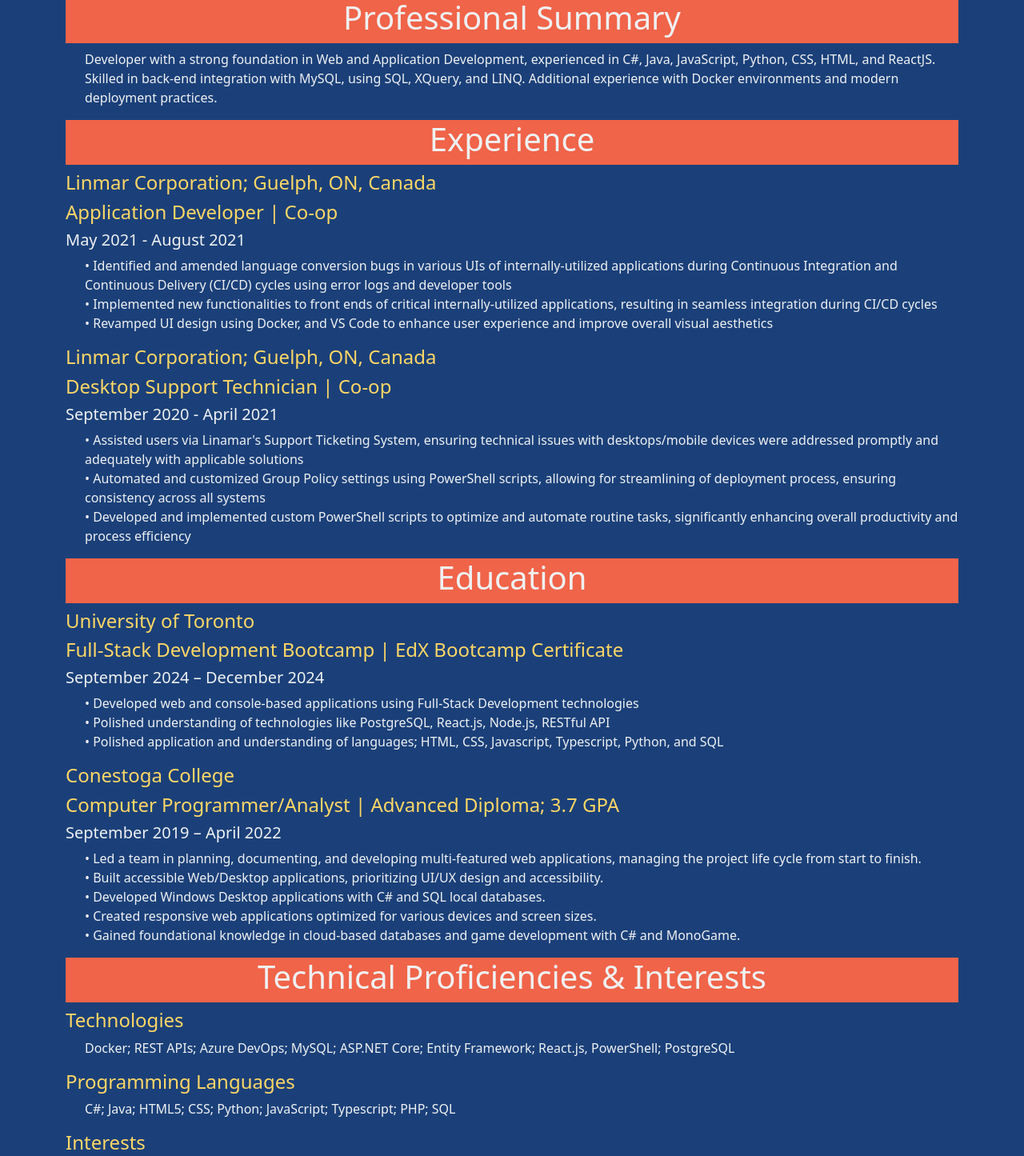
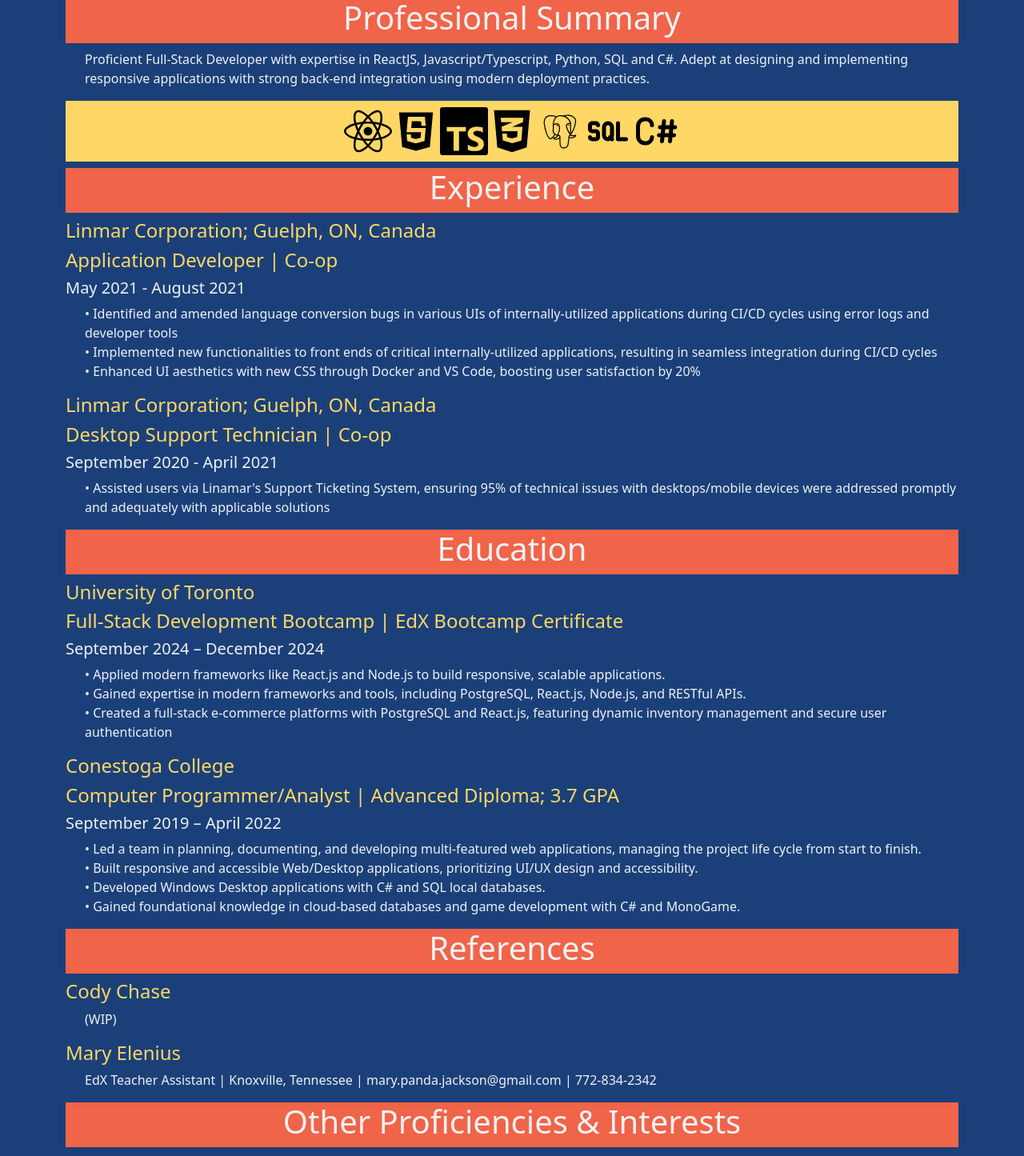
Before and after one commit to keithrsialana/Portfolio-Website, a React (Vite) app: page /resume in a window 1280 px wide. Shown: the part 480-1925 px from the top of the page at 80% size. Built offline with nearby package versions, Linux system fonts and the light colour scheme.

Commit message:
updated resume page

```diff
--- a/src/components/navBar.jsx
+++ b/src/components/navBar.jsx
@@ -8,7 +8,7 @@
 			<ul className="navbar-nav">
 				<NavItem label="About Me" to="/"/>
 				<NavItem label="Portfolio" to="/portfolio"/>
-				<NavItem label="Contact" to="/contact"/>
+				<NavItem label="Contact Me (WIP)" to="/contact"/>
 				<NavItem label="Resume" to="/resume"/>
 			</ul>
 		</div>
--- a/src/components/res_contact_item.jsx
+++ b/src/components/res_contact_item.jsx
@@ -4,7 +4,7 @@
 	const {label, content, _link} = props;
 	return (
 		<div className="text-center">
-			<h5 className="label text-mustard">{label}: </h5>
+			<h5 className="label text-mustard">{label}</h5>
             {
                 _link ? <a href={_link}><h5>{content}</h5></a> : <h5>{content}</h5>
 			}
--- a/src/pages/contact.jsx
+++ b/src/pages/contact.jsx
@@ -68,7 +68,7 @@
 	return (
 		<div className="text-center ">
 			<IoMdMail style={{ color: "#F06449", fontSize: "5em" }} />
-			<h1 className="display-2 text-mustard">Contact Me</h1>
+			<h1 className="display-2 text-mustard">Contact Me (WIP)</h1>
 			<p>
 				My preferred method of contact is through email. If you would like to
 				send me an email, you can use this form.
@@ -92,6 +92,7 @@
 							value={name}
 							onChange={handleNameChange}
 							onMouseLeave={onMouseLeave}
+							disabled
 						/>
 					</div>
 				</div>
@@ -108,6 +109,7 @@
 							value={email}
 							onChange={handleEmailChange}
 							onMouseLeave={onMouseLeave}
+							disabled
 						/>
 					</div>
 				</div>
@@ -125,12 +127,13 @@
 							value={message}
 							onChange={handleMessageChange}
 							onMouseLeave={onMouseLeave}
+							disabled
 						/>
 					</div>
 				</div>
 				<div className="row">
 					<div className="col-sm-12">
-						<button type="submit" class="btn bg-tomato mb-3 col-sm-6">
+						<button type="submit" class="btn bg-tomato mb-3 col-sm-6" disabled>
 							Send Email
 						</button>
 					</div>
--- a/src/pages/resume.jsx
+++ b/src/pages/resume.jsx
@@ -1,14 +1,19 @@
 import React from "react";
-import myLocalPdf from "../../src/assets/Dev_CV_Keith_Sialana.pdf";
+import myLocalPdf from "../../src/assets/CV_Keith_Sialana.pdf";
 import ResumeContactItem from "../components/res_contact_item";
 import ResumeItem from "../components/resumeItem";
+import { FaReact } from "react-icons/fa6";
+import { DiJavascript, DiPostgresql } from "react-icons/di";
+import { SiTypescript } from "react-icons/si";
+import { TbBrandCSharp, TbSql } from "react-icons/tb";
+import { FaCss3Alt } from "react-icons/fa";
 
 const resume = () => {
 	return (
 		<div className="resume">
 			<h1 className="text-center display-2 text-mustard">Keith Ronald Sialana</h1>
 			<ResumeContactItem label="Location" content="Guelph, ON, Canada"/>
-			<ResumeContactItem label="Email" content="keith.sialana@hotmail.com" _link="mailto:keith.sialana@hotmail.com"/>
+			<ResumeContactItem label="Email" content="keith.sialana@gmail.com" _link="mailto:keith.sialana@gmail.com"/>
 			<ResumeContactItem label="Phone Number" content="+1 (519) 731-5141"/>
 			<ResumeContactItem label="LinkedIn" content="https://www.linkedin.com/in/keithrsialana/" _link="https://www.linkedin.com/in/keithrsialana/"/>
 			<ResumeContactItem label="GitHub" content="https://github.com/keithrsialana/" _link="https://github.com/keithrsialana/"/>
@@ -17,40 +22,31 @@
 					Professional Summary
 				</h2>
 				<p>
-					Developer with a strong foundation in Web and Application Development,
-					experienced in C#, Java, JavaScript, Python, CSS, HTML, and ReactJS.
-					Skilled in back-end integration with MySQL, using SQL, XQuery, and
-					LINQ. Additional experience with Docker environments and modern
-					deployment practices.
+				Proficient Full-Stack Developer with expertise in ReactJS, Javascript/Typescript, Python, SQL and C#. Adept at designing and implementing responsive applications with strong back-end integration using modern deployment practices.
 				</p>
+				<h2 className="text-center bg-mustard display-6 pb-2 pt-2 text-black">
+				<FaReact style={{ color: "black", fontSize: "1.5em" }} />
+				<DiJavascript style={{ color: "black", fontSize: "1.5em" }} />
+				<SiTypescript style={{ color: "black", fontSize: "1.5em" }} />
+				<FaCss3Alt style={{ color: "black", fontSize: "1.5em" }} />
+				<DiPostgresql style={{ color: "black", fontSize: "1.5em" }} />
+				<TbSql style={{ color: "black", fontSize: "1.5em" }} />
+				<TbBrandCSharp style={{ color: "black", fontSize: "1.5em" }} />
+				</h2>
 				<h2 className="text-center bg-tomato display-6 pb-2">Experience</h2>
 				<h4 className="label text-mustard">Linmar Corporation; Guelph, ON, Canada</h4>
 				<h4 className="label text-mustard">Application Developer | Co-op</h4>
 				<h5>May 2021 - August 2021</h5>
 				<p>
-					• Identified and amended language conversion bugs in various UIs of
-					internally-utilized applications during Continuous Integration and
-					Continuous Delivery (CI/CD) cycles using error logs and developer
-					tools
-					<br />• Implemented new functionalities to front ends of critical
-					internally-utilized applications, resulting in seamless integration
-					during CI/CD cycles
-					<br />• Revamped UI design using Docker, and VS Code to enhance user
-					experience and improve overall visual aesthetics
+					•  Identified and amended language conversion bugs in various UIs of internally-utilized applications during CI/CD cycles using error logs and developer tools
+					<br />•  Implemented new functionalities to front ends of critical internally-utilized applications, resulting in seamless integration during CI/CD cycles
+					<br />•  Enhanced UI aesthetics with new CSS through Docker and VS Code, boosting user satisfaction by 20%
 				</p>
 				<h4 className="label text-mustard">Linmar Corporation; Guelph, ON, Canada</h4>
 				<h4 className="label text-mustard">Desktop Support Technician | Co-op</h4>
 				<h5> September 2020 - April 2021</h5>
 				<p>
-					• Assisted users via Linamar's Support Ticketing System, ensuring
-					technical issues with desktops/mobile devices were addressed promptly
-					and adequately with applicable solutions
-					<br />• Automated and customized Group Policy settings using
-					PowerShell scripts, allowing for streamlining of deployment process,
-					ensuring consistency across all systems
-					<br />• Developed and implemented custom PowerShell scripts to
-					optimize and automate routine tasks, significantly enhancing overall
-					productivity and process efficiency
+					• Assisted users via Linamar's Support Ticketing System, ensuring 95% of technical issues with desktops/mobile devices were addressed promptly and adequately with applicable solutions
 				</p>
 				<h2 className="text-center bg-tomato display-6 pb-2">Education</h2>
 				<h4 className="label text-mustard">University of Toronto</h4>
@@ -59,12 +55,9 @@
 				</h4>
 				<h5>September 2024 – December 2024</h5>
 				<p>
-					• Developed web and console-based applications using Full-Stack
-					Development technologies
-					<br />• Polished understanding of technologies like PostgreSQL,
-					React.js, Node.js, RESTful API
-					<br />• Polished application and understanding of languages; HTML,
-					CSS, Javascript, Typescript, Python, and SQL
+					• Applied modern frameworks like React.js and Node.js to build responsive, scalable applications.
+					<br />• Gained expertise in modern frameworks and tools, including PostgreSQL, React.js, Node.js, and RESTful APIs.
+					<br />• Created a full-stack e-commerce platforms with PostgreSQL and React.js, featuring dynamic inventory management and secure user authentication
 				</p>
 				<h4 className="label text-mustard">Conestoga College</h4>
 				<h4 className="label text-mustard">
@@ -72,31 +65,28 @@
 				</h4>
 				<h5>September 2019 – April 2022</h5>
 				<p className="ml-md-4">
-					• Led a team in planning, documenting, and developing multi-featured
-					web applications, managing the project life cycle from start to
-					finish.
-					<br />• Built accessible Web/Desktop applications, prioritizing UI/UX
-					design and accessibility.
-					<br />• Developed Windows Desktop applications with C# and SQL local
-					databases.
-					<br />• Created responsive web applications optimized for various
-					devices and screen sizes.
-					<br />• Gained foundational knowledge in cloud-based databases and
-					game development with C# and MonoGame.
+					• Led a team in planning, documenting, and developing multi-featured web applications, managing the project life cycle from start to finish.
+					<br />• Built responsive and accessible Web/Desktop applications, prioritizing UI/UX design and accessibility.
+					<br />• Developed Windows Desktop applications with C# and SQL local databases.
+					<br />• Gained foundational knowledge in cloud-based databases and game development with C# and MonoGame.
 				</p>
 				<h2 className="text-center bg-tomato display-6 pb-2">
-					Technical Proficiencies & Interests
+					References
+				</h2>
+				<h4 className="label text-mustard"><a href="https://www.linkedin.com/in/jazztazz/" style={{color:'#FED766'}}>Cody Chase</a></h4>
+				<p>(WIP)</p>
+				<h4 className="label text-mustard"><a href="https://www.linkedin.com/in/404pandas/" style={{color:'#FED766'}}>Mary Elenius</a></h4>
+				<p>EdX Teacher Assistant | Knoxville, Tennessee | <a href="mailto:mary.panda.jackson@gmail.com">mary.panda.jackson@gmail.com</a> | 772-834-2342</p>
+				<h2 className="text-center bg-tomato display-6 pb-2">
+					Other Proficiencies & Interests
 				</h2>
 				<h4 className="label text-mustard">Technologies</h4>
 				<p>
-					Docker; REST APIs; Azure DevOps; MySQL; ASP.NET Core; Entity
-					Framework; React.js, PowerShell; PostgreSQL
+				Docker • REST APIs • Azure DevOps • MySQL • ASP.NET Core • Entity Framework • PowerShell • Java • PHP
 				</p>
-				<h4 className="label text-mustard">Programming Languages</h4>
-				<p>C#; Java; HTML5; CSS; Python; JavaScript; Typescript; PHP; SQL</p>
 				<h4 className="label text-mustard">Interests</h4>
 				<p>
-					Astronomy; StarTalk Podcast; Listening to ‘Chill’ music; Video Games; Digital Art; Playing Basketball
+					Astronomy • StarTalk Podcast • Listening to ‘Chill’ music • Video Games • Digital Art • Playing Basketball
 				</p>
 				<div className="row text-center">
 					<div className="col-sm-12">
```
Also changed, not shown: 2 other files (tests, documents, lock files or other folders).
